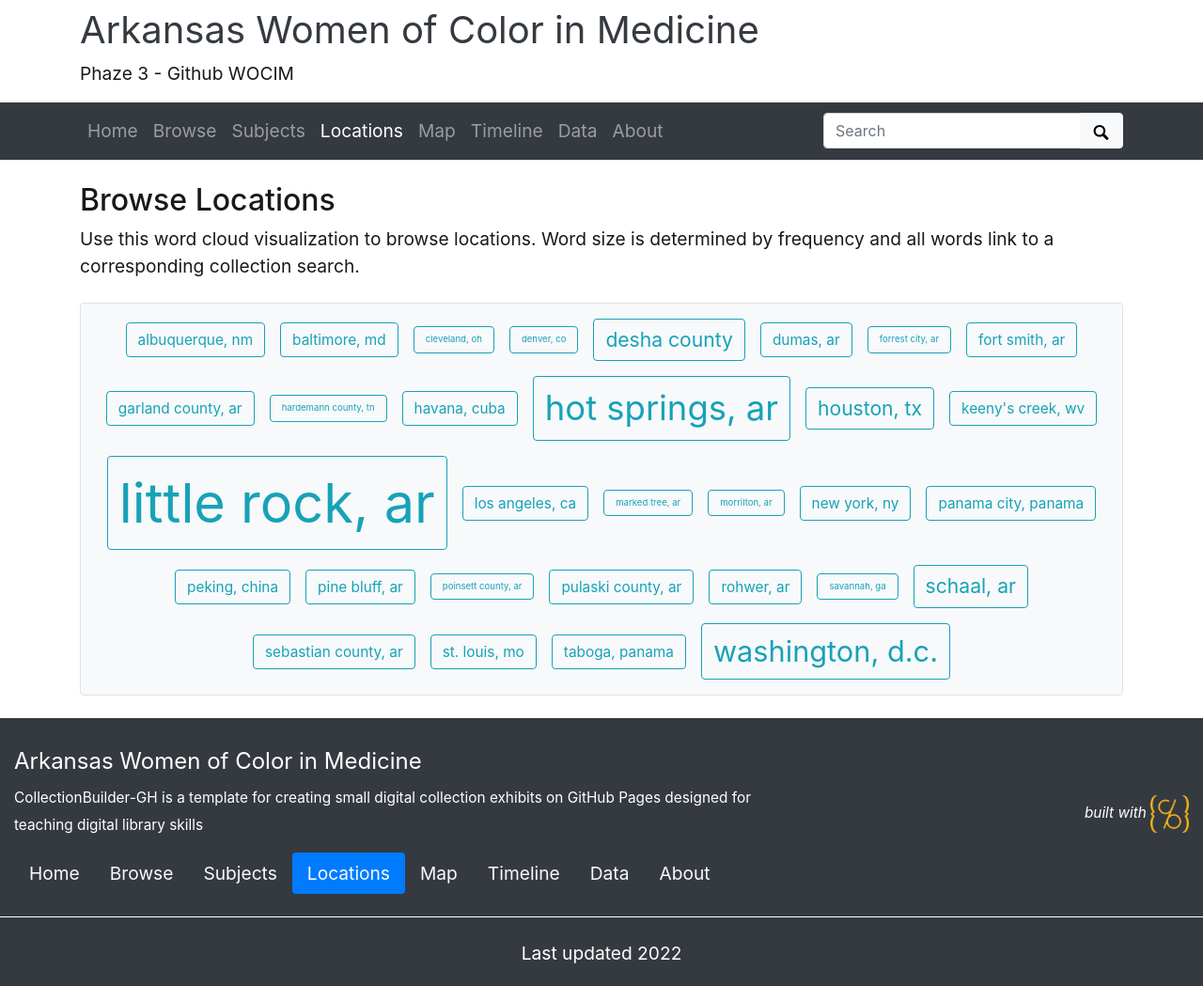
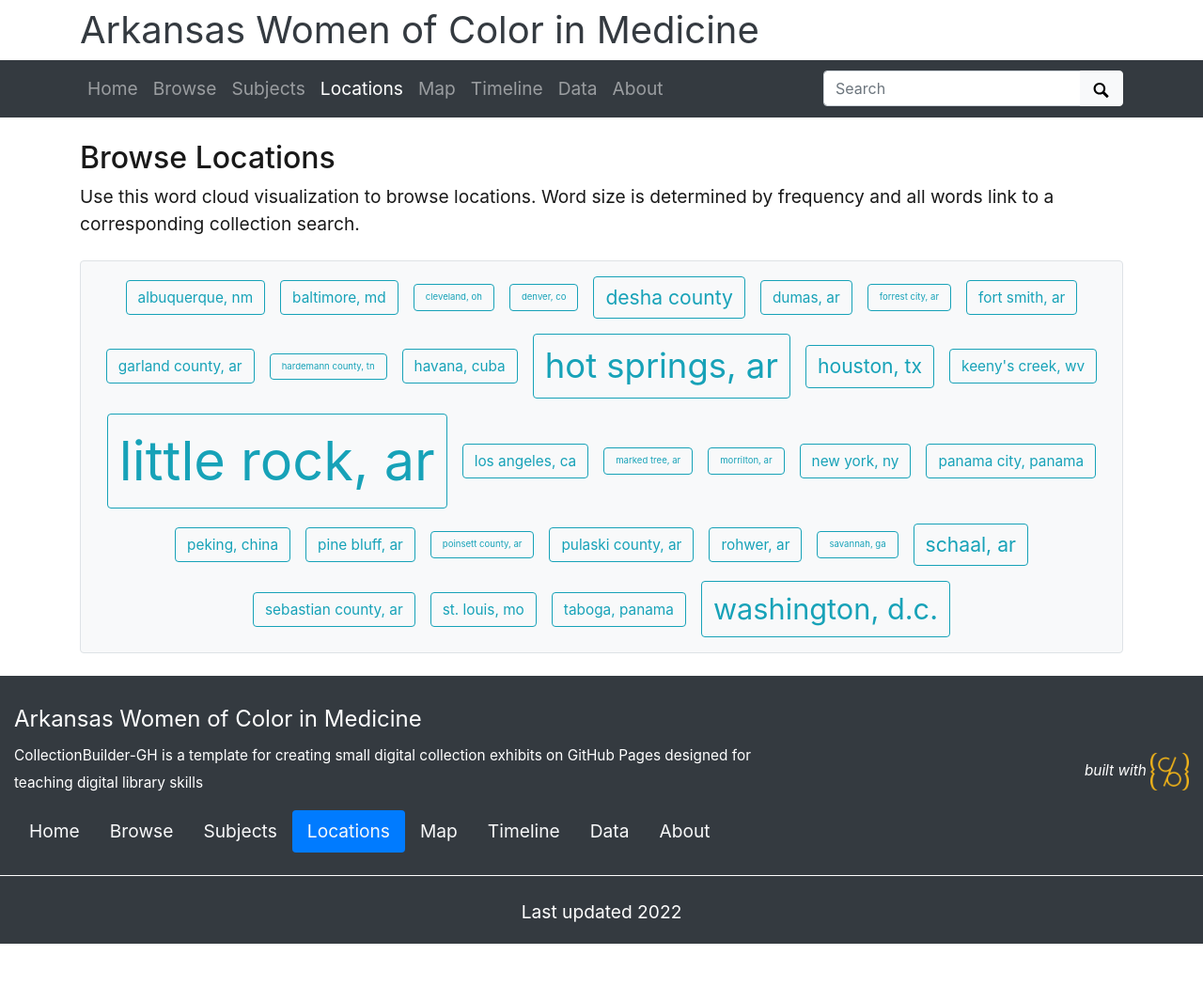
Before and after one commit to Starkad2/Wocim-GH2, a Jekyll site: the page built from pages/locations.md, in a window 1280 px wide. Shown: the whole page at 94% size. Built offline with Jekyll 4.4.1, drawn with Linux system fonts in a browser that asks for light colours; after the commit the page ends 1004 px from its top, so only the background shows below that.

Commit message:
Update _config.yml

```diff
--- a/_config.yml
+++ b/_config.yml
@@ -22,7 +22,7 @@ source-code: https://github.com/Starkad2/Wocim_GH2
 # title of site appears in banner
 title: Arkansas Women of Color in Medicine
 # tagline, a short phrase that will appear throughout the site in the top banner
-tagline: Phaze 3 - Github WOCIM
+tagline:
 # description appears in meta tags and other locations
 # this description might appear in search result lists, keep around 160 characters max
 description: "CollectionBuilder-GH is a template for creating small digital collection exhibits on GitHub Pages designed for teaching digital library skills"
```
